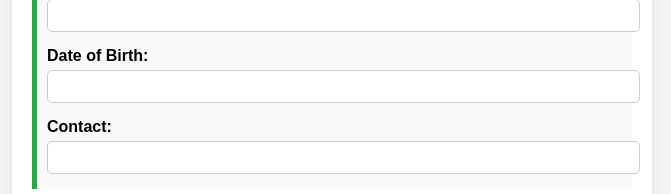
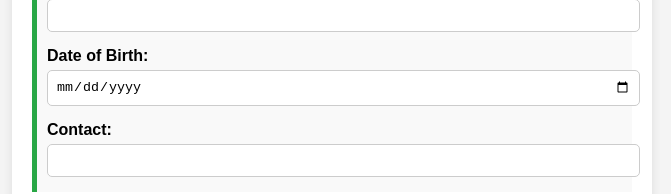
Before and after one commit to s8labo/PharmAssist-Form, a plain HTML site: page index.html in a window 1280 px wide. Shown: the part 282-476 px from the top of the page, without its empty margins (308-979 px from the left). Drawn offline with Linux system fonts and the light colour scheme.

Commit message:
Update index.html

```diff
--- a/index.html
+++ b/index.html
@@ -21,7 +21,7 @@
                 <input type="text" id="gender" name="gender">
 
                 <label for="dob">Date of Birth:</label>
-                <input type="text" id="dob" name="dob">
+                <input type="date" id="dob" name="dob">
 
                 <label for="contact">Contact:</label>
                 <input type="text" id="contact" name="contact">
```
